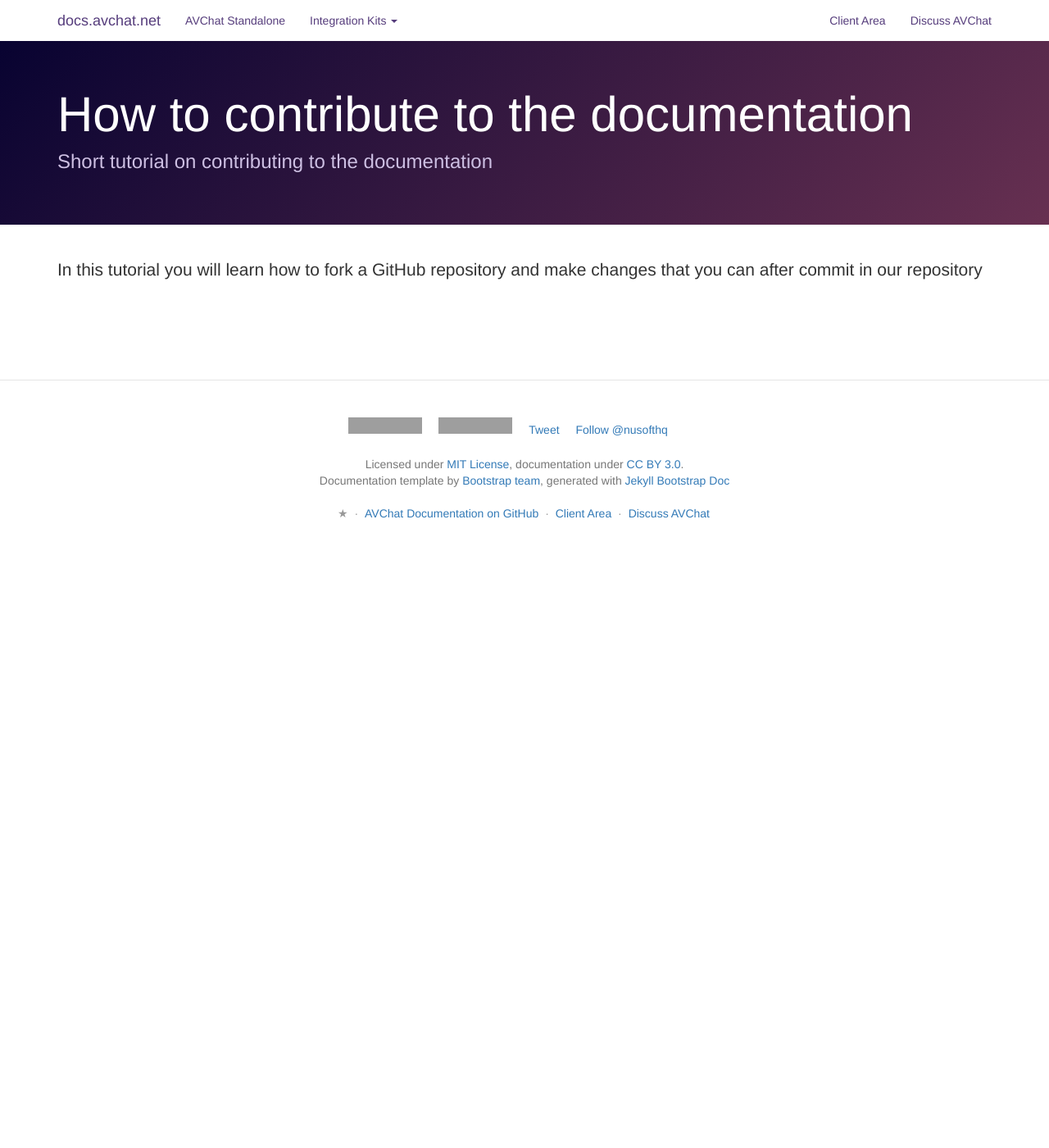
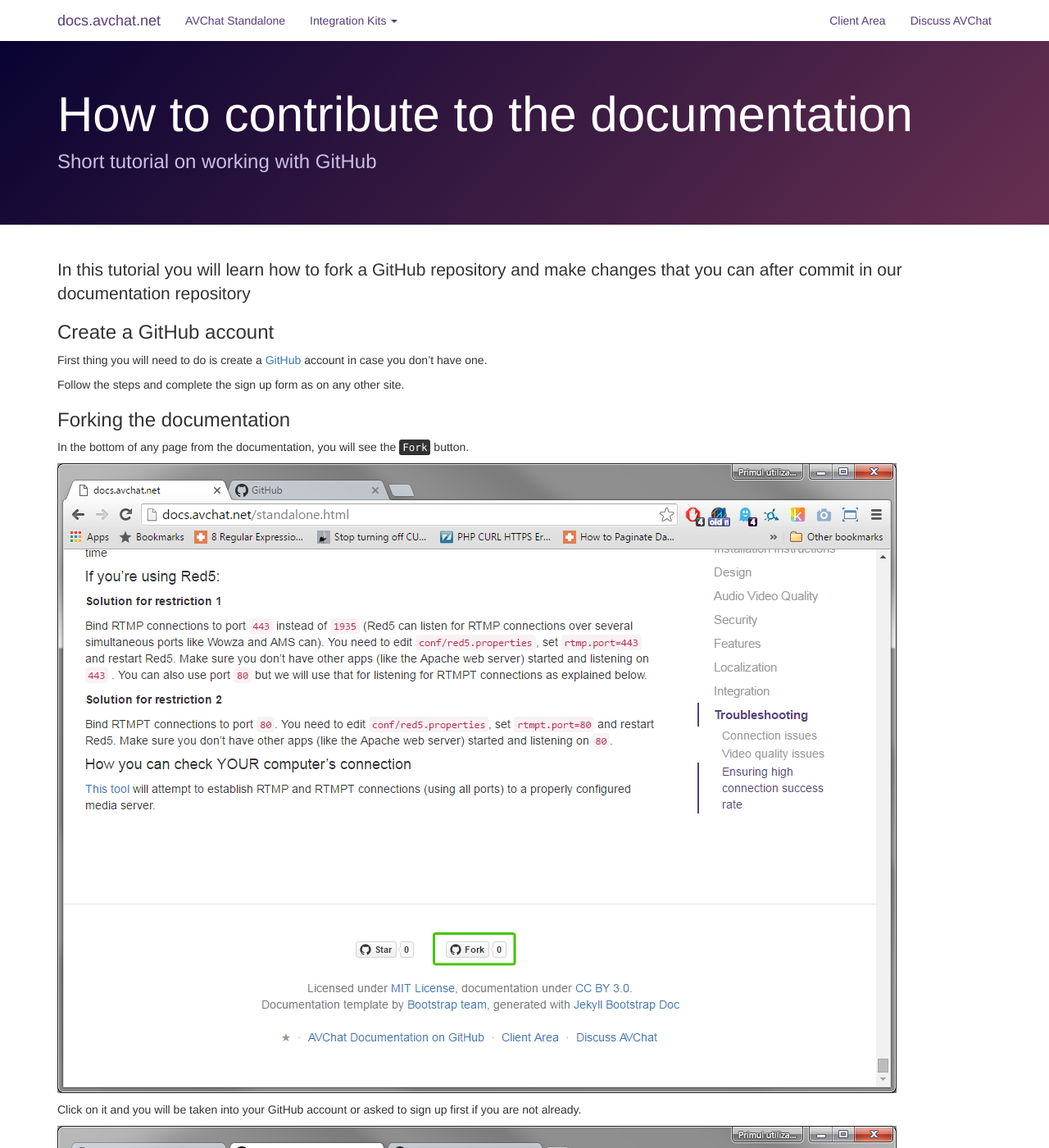
Before and after one commit to nusofthq/avchat-documentation, a Jekyll site: the page built from contribute.md, in a window 1280 px wide and 1400 px high. Shown: the whole window at 82% size. Built offline with Jekyll 4.4.1, drawn with Linux system fonts in a browser that asks for light colours; nearby versions of some CDN libraries; comment, search, counter and statistics services are not loaded; some of the changed text lies outside the part shown; grey boxes are pictures that could not be loaded.

Commit message:
WIP contribute part 2

```diff
--- a/contribute.md
+++ b/contribute.md
@@ -1,12 +1,34 @@
 ---
 layout: default
 title: How to contribute to the documentation
-description: Short tutorial on contributing to the documentation
+description: Short tutorial on working with GitHub
 isHome: false
 hide: true
 ---
 
 <div markdown="1">
-<p class="lead">In this tutorial you will learn how to fork a GitHub repository and make changes that you can after commit in our repository</p>
+<p class="lead">In this tutorial you will learn how to fork a GitHub repository and make changes that you can after commit in our documentation repository</p>
+
+<h2>Create a GitHub account</h2>
+
+First thing you will need to do is create a [GitHub](https://github.com/) account in case you don't have one.
+
+Follow the steps and complete the sign up form as on any other site.
+
+<h2>Forking the documentation</h2>
+
+In the bottom of any page from the documentation, you will see the <kbd>Fork</kbd> button.
+
+<img src="{{site.github.url}}/assets/images/fork.png" class="img-responsive" />
+
+Click on it and you will be taken into your GitHub account or asked to sign up first if you are not already.
+
+<img src="{{site.github.url}}/assets/images/where-fork.png" class="img-responsive" />
+
+A copy of our main repository will be created in your account
+
+<img src="{{site.github.url}}/assets/images/forked.png" class="img-responsive" />
+
+Here you can edit any file related to AVChat Standalone or the integrations
 
 </div>
```
Also changed, not shown: assets/images/fork.png (added), assets/images/forked.png (added), assets/images/where-fork.png (added).
